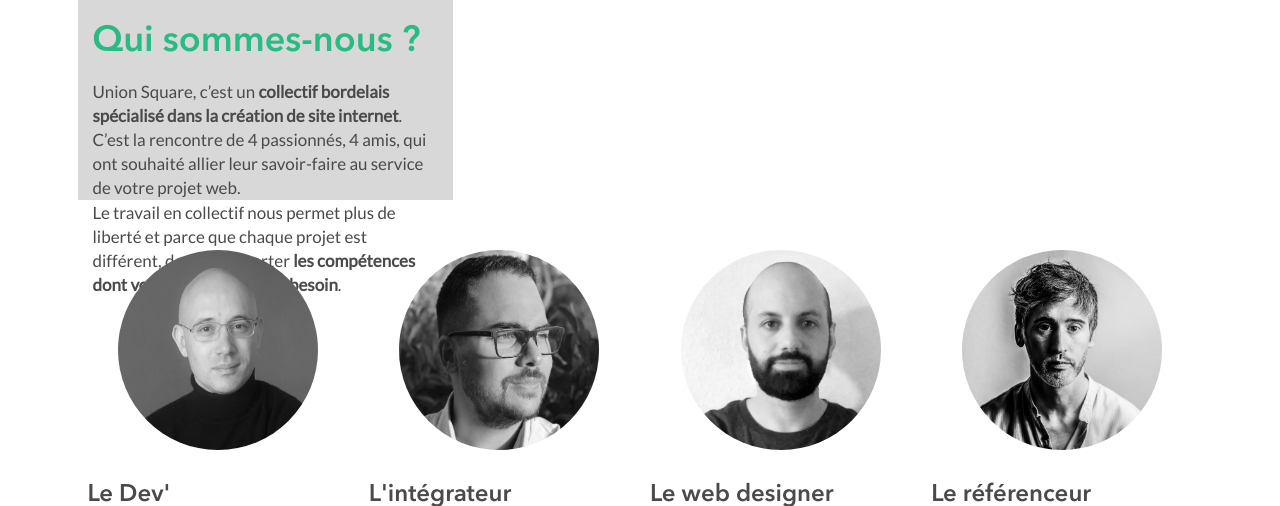
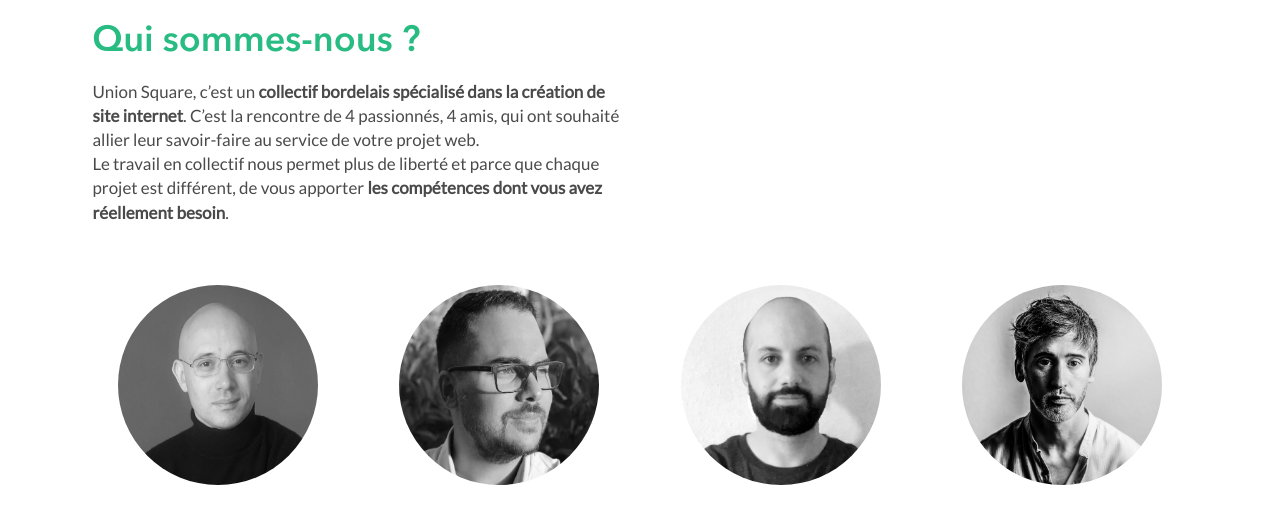
Before and after one commit to union-square/UnionSquareWebsite, a PHP site: page /equipe.php in a window 1280 px wide. Shown: the part 170-676 px from the top of the page. Run offline with PHP 8.4, Linux system fonts and the light colour scheme; some libraries are stand-ins or nearby versions; some web fonts are replaced.

Commit message:
modification bootstap et css suite à supression div gris dans équipe

```diff
--- a/css/main.css
+++ b/css/main.css
@@ -71,10 +71,10 @@ p{
 	margin-bottom: 80px;
 }
 
-#equipe>div:first-Child div:last-Child{
+/* #equipe>div:first-Child div:last-Child{
 	height: 200px;
 	background-color: #D8D8D8;
-}
+} */
 
 #equipe .individualPresentation img{
 	overflow:hidden;
--- a/equipe.php
+++ b/equipe.php
@@ -2,12 +2,15 @@
 
 <section id="equipe" class="container">
 	<div class="row">
-		<div class="col-sm-4">
+		<div class="col-lg-6 col-md-8 col-sm-10">
 			<h1>Qui sommes-nous ?</h1>
 			<p>
 				Union Square, c’est un <strong>collectif bordelais spécialisé dans la création de site internet</strong>. C’est la rencontre de 4 passionnés, 4 amis, qui ont souhaité allier leur savoir-faire au service de votre projet web. <br>Le travail en collectif nous permet plus de liberté et parce que chaque projet est différent, de vous apporter <strong>les compétences dont vous avez réellement besoin</strong>.
 			</p>
 		</div>
+		<!-- <div class="col-sm-offset-2 col-sm-4">
+
+		</div> -->
 	</div>
 
 	<div class="row">
```
